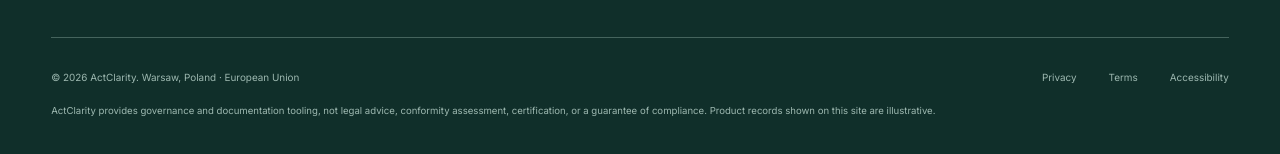
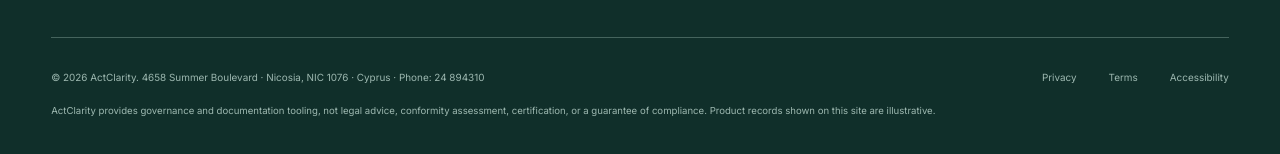
Before and after one commit to PrajaktaAdlytica/ActClarity-site, a Next.js app: page /docs in a window 1280 px wide. Shown: the part 5490-5644 px from the top of the page. Built offline with nearby package versions, Linux system fonts and the light colour scheme.

Commit message:
Update company address to Cyprus

```diff
--- a/app/actclarity-home.tsx
+++ b/app/actclarity-home.tsx
@@ -602,18 +602,18 @@ export function ActClarityHome() {
   const [openFaq, setOpenFaq] = useState<number | null>(0);
   const [activeProductTab, setActiveProductTab] = useState("Inventory");
   const [activeEntryScene, setActiveEntryScene] = useState(0);
-  const [warsawTime, setWarsawTime] = useState("--:--:--");
+  const [nicosiaTime, setNicosiaTime] = useState("--:--:--");
   const [newsletterSubmitted, setNewsletterSubmitted] = useState(false);
 
   useEffect(() => {
     const formatter = new Intl.DateTimeFormat("en-GB", {
-      timeZone: "Europe/Warsaw",
+      timeZone: "Asia/Nicosia",
       hour: "2-digit",
       minute: "2-digit",
       second: "2-digit",
       hour12: false,
     });
-    const update = () => setWarsawTime(formatter.format(new Date()));
+    const update = () => setNicosiaTime(formatter.format(new Date()));
     update();
     const timer = window.setInterval(update, 1000);
     return () => window.clearInterval(timer);
@@ -960,7 +960,7 @@ export function ActClarityHome() {
                 <i aria-hidden="true" />
                 EU AI Act workspace
               </span>
-              <span>Warsaw {warsawTime}</span>
+              <span>Nicosia {nicosiaTime}</span>
             </div>
           </div>
           <div className="entry-identity-row">
@@ -1031,7 +1031,7 @@ export function ActClarityHome() {
         <div className="trusted-strip-copy">
           <span className="trusted-pulse" aria-hidden="true" />
           <p id="trusted-heading">Built for teams trusted with AI decisions</p>
-          <small>Early-access programme · Poland and the European Union</small>
+          <small>Early-access programme · Cyprus and the European Union</small>
         </div>
         <div className="sector-list" aria-label="Industries ActClarity supports">
           {trustedSectors.map((sector) => (
@@ -1725,7 +1725,10 @@ export function ActClarityHome() {
           </a>
         </div>
         <div className="footer-legal">
-          <span>© 2026 ActClarity. Warsaw, Poland · European Union</span>
+          <span>
+            © 2026 ActClarity. 4658 Summer Boulevard · Nicosia, NIC 1076 ·
+            Cyprus · Phone: 24 894310
+          </span>
           <span id="privacy">Privacy</span>
           <span id="terms">Terms</span>
           <span>Accessibility</span>
--- a/app/company/page.tsx
+++ b/app/company/page.tsx
@@ -5,7 +5,7 @@ import { companyPage } from "@/lib/marketing-pages";
 export const metadata: Metadata = {
   title: "Company",
   description:
-    "ActClarity is a Poland and EU-based product company building practical AI governance software for European organisations.",
+    "ActClarity is a Cyprus-based European product company building practical AI governance software for European organisations.",
 };
 
 export default function CompanyPage() {
--- a/components/marketing-page.tsx
+++ b/components/marketing-page.tsx
@@ -182,7 +182,7 @@ function HeroVisual({ kind }: { kind: string }) {
   if (kind === "company") {
     return (
       <div className="page-hero-visual company-field" aria-hidden="true">
-        <span className="field-coordinate">52.2297° N · 21.0122° E</span>
+        <span className="field-coordinate">35.1856° N · 33.3823° E</span>
         <div className="field-stem stem-1">
           <i />
           <i />
@@ -199,7 +199,7 @@ function HeroVisual({ kind }: { kind: string }) {
         </div>
         <div className="field-ground" />
         <div className="field-note">
-          <span>Built in Warsaw</span>
+          <span>Built in Nicosia</span>
           <strong>For teams governing AI across Europe.</strong>
         </div>
       </div>
@@ -330,7 +330,7 @@ function MiniVisual({ kind }: { kind: VisualKind }) {
   if (kind === "map") {
     return (
       <div className="mini-visual mini-map" aria-hidden="true">
-        <span>Warsaw</span>
+        <span>Nicosia</span>
         <span>Berlin</span>
         <span>Paris</span>
         <span>Amsterdam</span>
--- a/components/site-footer.tsx
+++ b/components/site-footer.tsx
@@ -100,7 +100,10 @@ export function SiteFooter() {
         </a>
       </div>
       <div className="footer-legal">
-        <span>© 2026 ActClarity. Warsaw, Poland · European Union</span>
+        <span>
+          © 2026 ActClarity. 4658 Summer Boulevard · Nicosia, NIC 1076 ·
+          Cyprus · Phone: 24 894310
+        </span>
         <Link href="/company#privacy">Privacy</Link>
         <Link href="/company#terms">Terms</Link>
         <span>Accessibility</span>
--- a/lib/marketing-pages.ts
+++ b/lib/marketing-pages.ts
@@ -435,11 +435,11 @@ export const companyPage: MarketingPageConfig = {
   eyebrow: "Company",
   title: "Building the operating layer for responsible AI in Europe.",
   intro:
-    "ActClarity is a Poland and EU-based product company helping organisations turn AI governance policy into clear, connected, reviewable work.",
+    "ActClarity is a Cyprus-based European product company helping organisations turn AI governance policy into clear, connected, reviewable work.",
   primary: "Meet ActClarity",
   secondary: "Our principles",
   proof: [
-    { value: "Warsaw", label: "Built in Poland for the European market" },
+    { value: "Nicosia", label: "Built in Cyprus for the European market" },
     { value: "Focused", label: "AI inventory, classification, and evidence" },
     { value: "Practical", label: "Designed around accountable team workflows" },
   ],
@@ -475,7 +475,7 @@ export const companyPage: MarketingPageConfig = {
       title: "Design around the organisations implementing the EU AI Act.",
       body:
         "Start with the legal, product, risk, security, and procurement realities of European companies.",
-      detail: "Poland · European Union · regulated teams",
+      detail: "Cyprus · European Union · regulated teams",
       visual: "map",
     },
   ],
```
